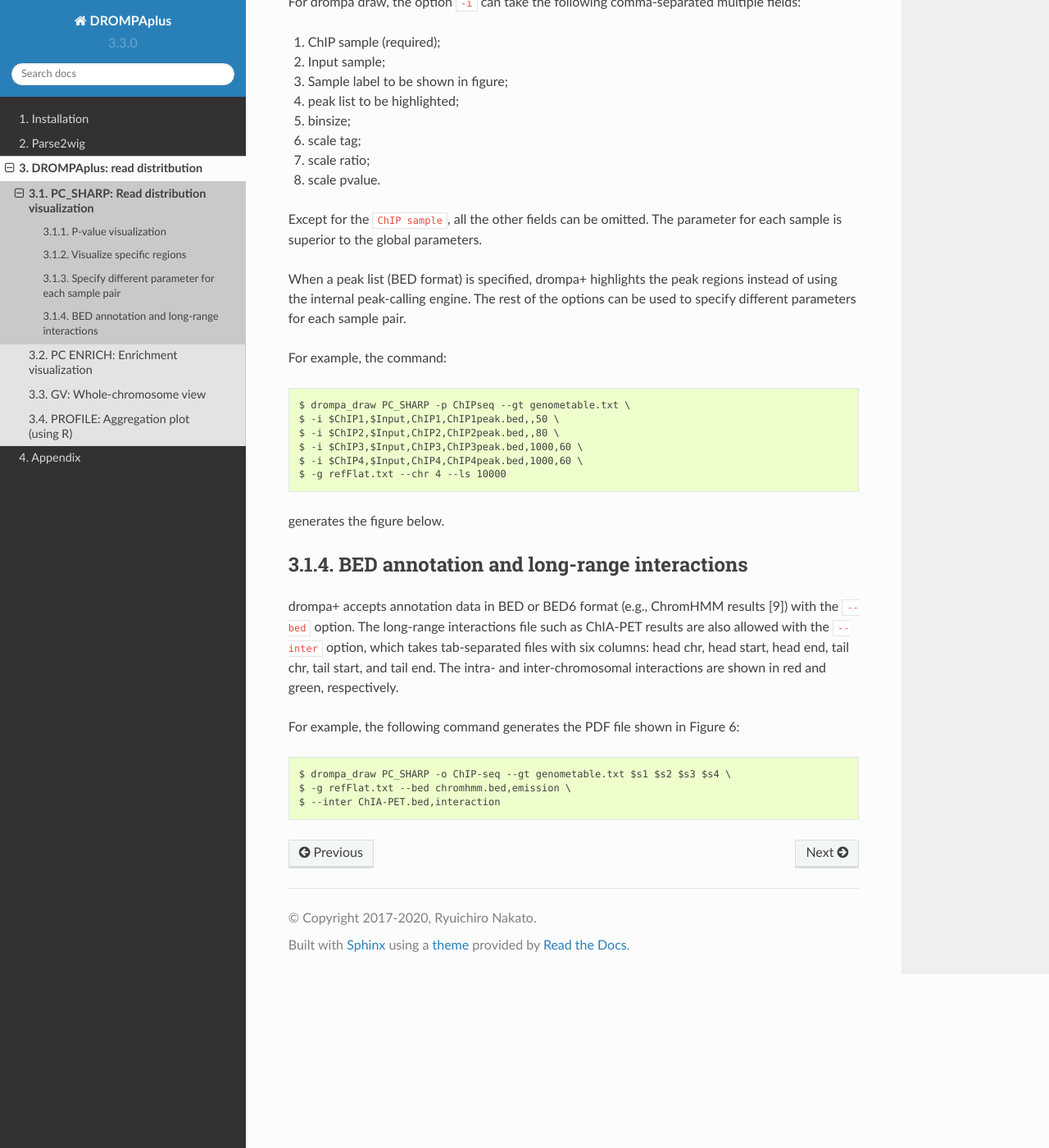
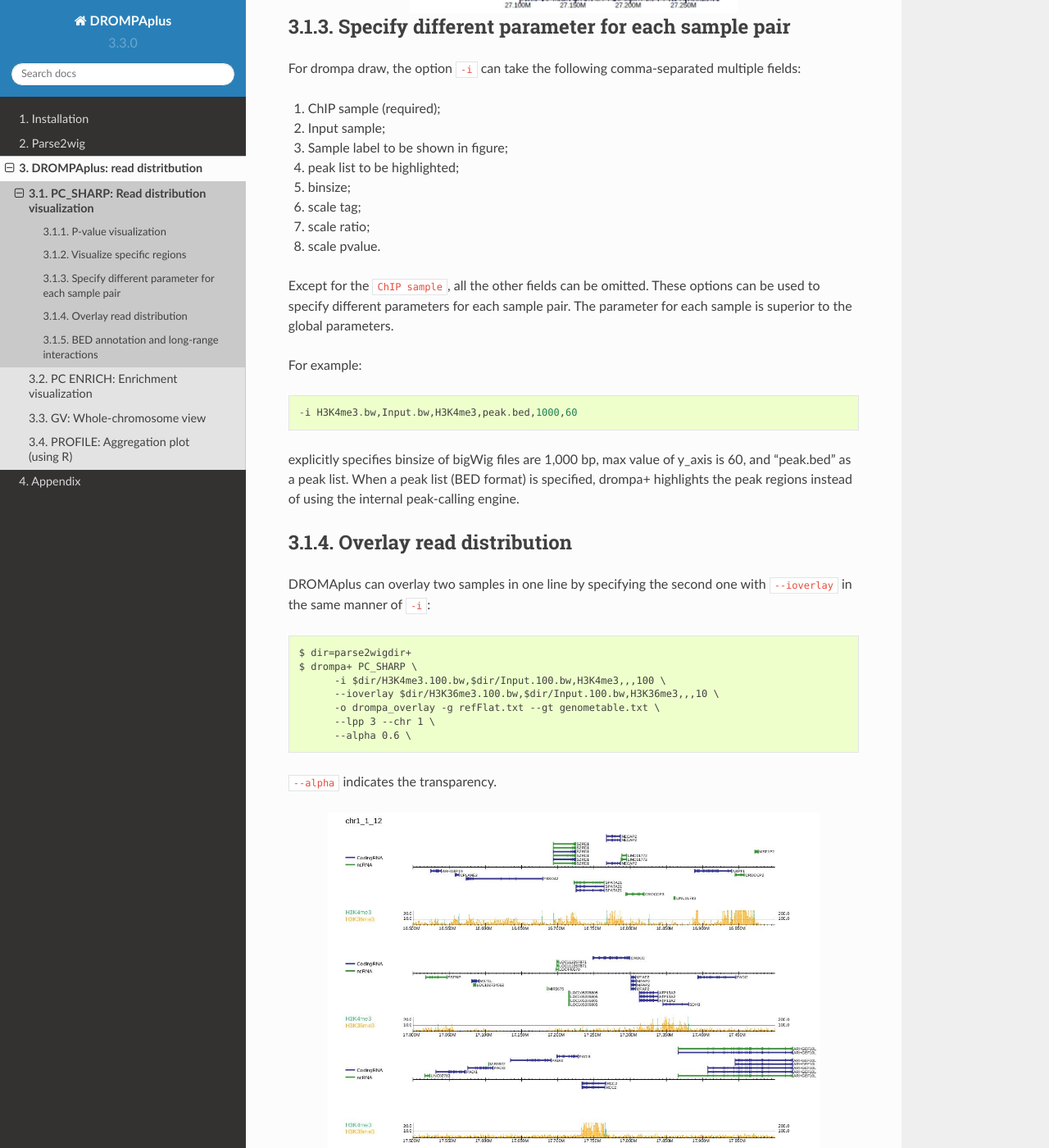
Before and after one commit to rnakato/DROMPAplus, a Sphinx documentation site: the page built from docs/content/drompa/PCSHARP.rst, in a window 1280 px wide and 1400 px high, scrolled down 2512 px. Shown: the whole window at 82% size. Built offline with Sphinx 7.4.7 and the Read the Docs theme 2.0.0, drawn with Linux system fonts in a browser that asks for light colours; some of the changed text lies outside the part shown.

Commit message:
modify Manual

```diff
--- a/docs/content/drompa/PCSHARP.rst
+++ b/docs/content/drompa/PCSHARP.rst
@@ -5,11 +5,11 @@
 
   $ dir=parse2wigdir+
   $ drompa+ PC_SHARP \
-  $         -i $dir/H3K4me3.100.bw,$dir/Input.100.bw,H3K4me3 \
-  $         -i $dir/H3K27me3.100.bw,$dir/Input.100.bw,H3K27me3 \
-  $         -i $dir/H3K36me3.100.bw,$dir/Input.100.bw,H3K36me3 \
-  $         -o drompa1 -g refFlat.txt --gt genometable.txt \
-  $         --lpp 2 --showitag 2 --scale_tag 30 --chr 1
+           -i $dir/H3K4me3.100.bw,$dir/Input.100.bw,H3K4me3 \
+           -i $dir/H3K27me3.100.bw,$dir/Input.100.bw,H3K27me3 \
+           -i $dir/H3K36me3.100.bw,$dir/Input.100.bw,H3K36me3 \
+           -o drompa1 -g refFlat.txt --gt genometable.txt \
+           --lpp 2 --showitag 2 --scale_tag 30 --chr 1
 
 generates the PDF files ``drompa1.pdf`` for three ChIP samples (ChIP1, 2, 3 and 4) using the same Input sample (Input), as shown below.
 
@@ -32,13 +32,13 @@
 
   $ dir=parse2wigdir+
   $ drompa+ PC_SHARP \
-  $         -i $dir/H3K4me3.100.bw,$dir/Input.100.bw,H3K4me3 \
-  $         -i $dir/H3K27me3.100.bw,$dir/Input.100.bw,H3K27me3 \
-  $         -i $dir/H3K36me3.100.bw,$dir/Input.100.bw,H3K36me3 \
-  $         -o drompa2 -g refFlat.txt --gt genometable.txt \
-  $         --showratio 1 --showpinter 1 --showpenrich 1 \
-  $         --scale_ratio 3 --scale_pvalue 3 \
-  $         --chr 1
+           -i $dir/H3K4me3.100.bw,$dir/Input.100.bw,H3K4me3 \
+           -i $dir/H3K27me3.100.bw,$dir/Input.100.bw,H3K27me3 \
+           -i $dir/H3K36me3.100.bw,$dir/Input.100.bw,H3K36me3 \
+           -o drompa2 -g refFlat.txt --gt genometable.txt \
+           --showratio 1 --showpinter 1 --showpenrich 1 \
+           --scale_ratio 3 --scale_pvalue 3 \
+           --chr 1
 
 where ``--scale_ratio`` and ``--scale_pvalue`` options change the maximum values for the y axis of the corresponding lines.
 
@@ -56,14 +56,14 @@
   chr7    27100000        27280000
   $ dir=parse2wigdir+
   $ drompa+ PC_SHARP \
-  $         -i $dir/H3K4me3.100.bw,$dir/Input.100.bw,H3K4me3 \
-  $         -i $dir/H3K27me3.100.bw,$dir/Input.100.bw,H3K27me3 \
-  $         -i $dir/H3K36me3.100.bw,$dir/Input.100.bw,H3K36me3 \
-  $         -o drompa_hoxa -g refFlat.txt --gt genometable.txt \
-  $         --showitag 2 --scale_tag 20 -r HOXA.txt
+           -i $dir/H3K4me3.100.bw,$dir/Input.100.bw,H3K4me3 \
+           -i $dir/H3K27me3.100.bw,$dir/Input.100.bw,H3K27me3 \
+           -i $dir/H3K36me3.100.bw,$dir/Input.100.bw,H3K36me3 \
+           -o drompa_hoxa -g refFlat.txt --gt genometable.txt \
+           --showitag 2 --scale_tag 20 -r HOXA.txt
 
 .. image:: img/drompa_hoxa.jpg
-   :width: 300px
+   :width: 400px
    :align: center
 
 
@@ -82,23 +82,37 @@
 8. scale pvalue.
 
 Except for the ``ChIP sample``, all the other fields can be omitted.
+These options can be used to specify different parameters for each sample pair.
 The parameter for each sample is superior to the global parameters.
 
+For example::
+
+    -i H3K4me3.bw,Input.bw,H3K4me3,peak.bed,1000,60
+
+explicitly specifies binsize of bigWig files are 1,000 bp, max value of y_axis is 60, and "peak.bed" as a peak list.
 When a peak list (BED format) is specified, drompa+ highlights the peak regions instead of using the internal peak-calling engine.
-The rest of the options can be used to specify different parameters for each sample pair.
-
-For example, the command::
-
-  $ drompa_draw PC_SHARP -p ChIPseq --gt genometable.txt \
-  $ -i $ChIP1,$Input,ChIP1,ChIP1peak.bed,,50 \
-  $ -i $ChIP2,$Input,ChIP2,ChIP2peak.bed,,80 \
-  $ -i $ChIP3,$Input,ChIP3,ChIP3peak.bed,1000,60 \
-  $ -i $ChIP4,$Input,ChIP4,ChIP4peak.bed,1000,60 \
-  $ -g refFlat.txt --chr 4 --ls 10000
-
-generates the figure below.
 
 
+
+
+Overlay read distribution
+++++++++++++++++++++++++++++
+
+DROMAplus can overlay two samples in one line by specifying the second one with ``--ioverlay`` in the same manner of ``-i``::
+
+  $ dir=parse2wigdir+
+  $ drompa+ PC_SHARP \
+	-i $dir/H3K4me3.100.bw,$dir/Input.100.bw,H3K4me3,,,100 \
+	--ioverlay $dir/H3K36me3.100.bw,$dir/Input.100.bw,H3K36me3,,,10 \
+	-o drompa_overlay -g refFlat.txt --gt genometable.txt \
+	--lpp 3 --chr 1 \
+	--alpha 0.6 \
+
+``--alpha`` indicates the transparency.
+
+.. image:: img/drompa_overlay.jpg
+   :width: 600px
+   :align: center
 
 BED annotation and long-range interactions
 ++++++++++++++++++++++++++++++++++++++++++++++++++++
@@ -109,6 +123,16 @@
 
 For example, the following command generates the PDF file shown in Figure 6::
 
-  $ drompa_draw PC_SHARP -o ChIP-seq --gt genometable.txt $s1 $s2 $s3 $s4 \
-  $ -g refFlat.txt --bed chromhmm.bed,emission \
-  $ --inter ChIA-PET.bed,interaction
+  $ dir=parse2wigdir+
+  $ drompa+ PC_SHARP \
+	-i $dir/H3K4me3.100.bw,$dir/Input.100.bw,H3K4me3,,,200 \
+	-i $dir/H3K27me3.100.bw,$dir/Input.100.bw,H3K27me3,,,10 \
+	-i $dir/H3K36me3.100.bw,$dir/Input.100.bw,H3K36me3,,,10 \
+	-o drompa_loops -g refFlat.txt --gt $gt \
+	--inter interactions.all.mango,ChIA-PET,mango \
+	--inter HICCUPS_looplist.txt,Hi-C,hiccups \
+	--lpp 2 --chr 20 --ls 5000
+
+.. image:: img/drompa_loop.jpg
+   :width: 600px
+   :align: center
```
Also changed, not shown: docs/content/drompa/img/drompa_loop.jpg (added), docs/content/drompa/img/drompa_overlay.jpg (added).
